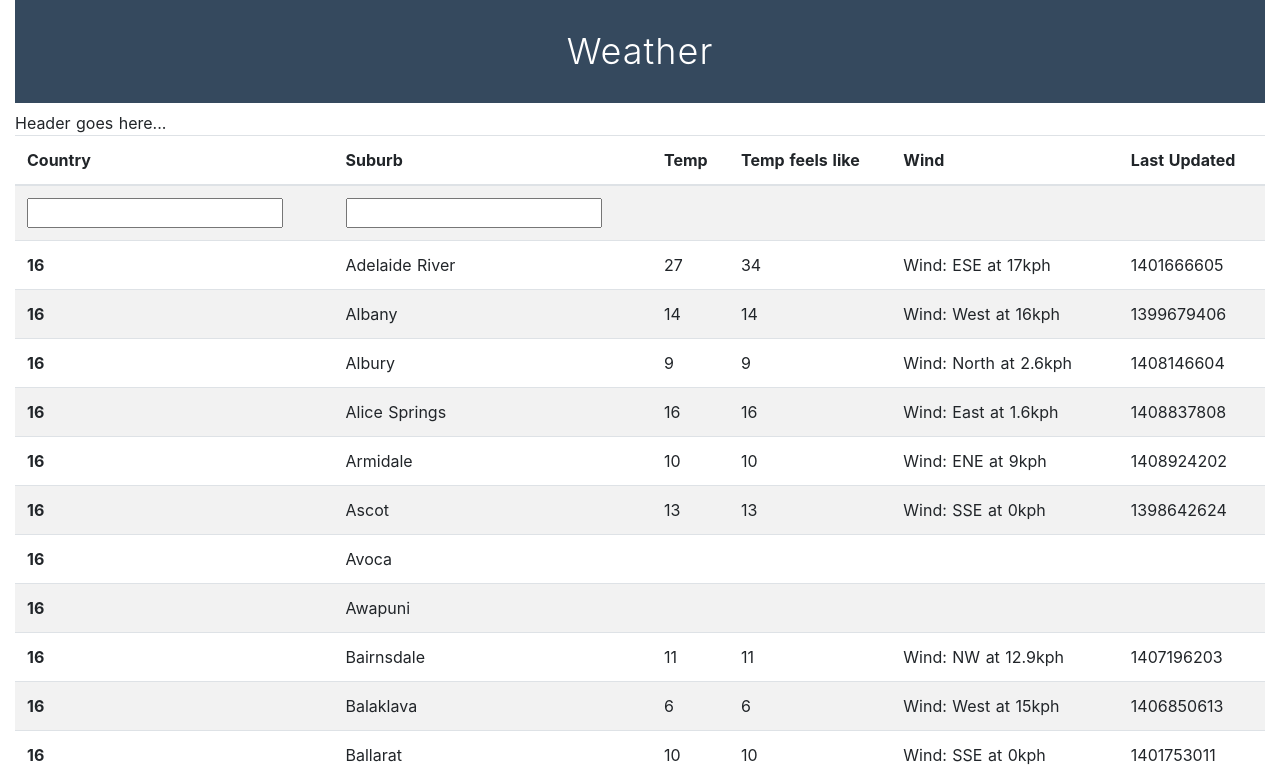
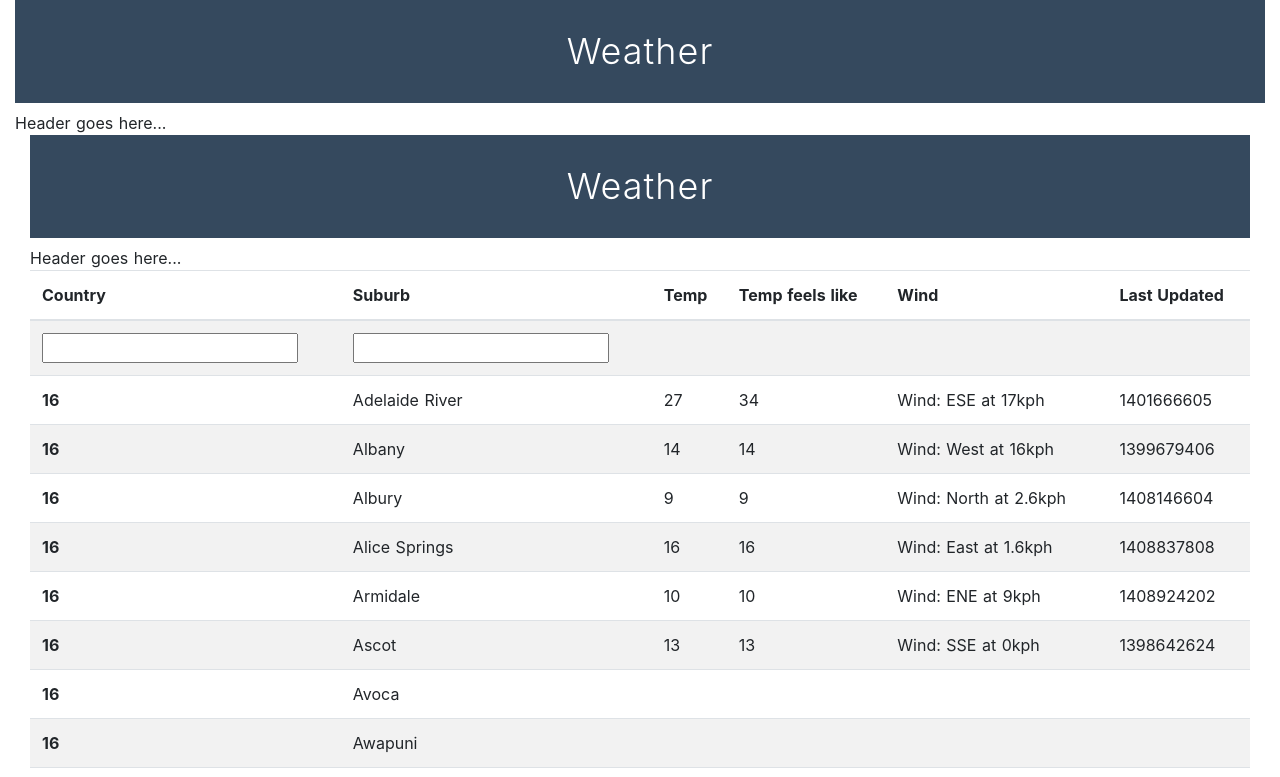
Before and after one commit to shahrum/Vue-Nuxt-Weather-App, a Nuxt app: page / in a window 1280 px wide. Shown: the top 777 px of the page. Built offline with nearby package versions, Linux system fonts and the light colour scheme.

Commit message:
convert the weather list onto a component

```diff
--- /dev/null
+++ b/components/weather-lists.vue
@@ -0,0 +1,69 @@
+<template>
+  <div class="container-fluid">
+    <div>
+      <!-- <Logo /> -->
+      <h1 class="title">Weather</h1>
+      <div class="content">
+        <div class="content__header">Header goes here...</div>
+        <div class="content__country-lists">
+          <div class="content__country-lists__filter"></div>
+          <div class="content__country-lists__container">
+            <table class="table table-striped">
+              <thead>
+                <tr>
+                  <th scope="col">Country</th>
+                  <th scope="col">Suburb</th>
+                  <th scope="col">Temp</th>
+                  <th scope="col">Temp feels like</th>
+                  <th scope="col">Wind</th>
+                  <th scope="col">Last Updated</th>
+                </tr>
+              </thead>
+              <tbody>
+                <tr>
+                  <th scope="row"><input /></th>
+                  <td><input /></td>
+                  <td></td>
+                  <td></td>
+                  <td></td>
+                  <td></td>
+                </tr>
+                <tr
+                  v-for="item in items"
+                  :key="item._venueID"
+                  @click="goToDetailedInfo(item)"
+                >
+                  <th scope="row">{{ item._country._countryID }}</th>
+                  <td>{{ item._name }}</td>
+                  <td>{{ item._weatherTemp }}</td>
+                  <td>{{ item._weatherFeelsLike }}</td>
+                  <td>{{ item._weatherWind }}</td>
+                  <td>{{ item._weatherLastUpdated }}</td>
+                </tr>
+              </tbody>
+            </table>
+          </div>
+        </div>
+      </div>
+    </div>
+  </div>
+</template>
+
+<script lang="ts">
+import Vue from 'vue'
+export default Vue.extend({
+  name: 'WeatherListsComponent',
+  props: {
+    items: Array,
+  },
+  methods: {
+    goToDetailedInfo: (val: any): void => {
+      console.log(val)
+    },
+  },
+})
+</script>
+
+<style lang="scss" scoped>
+@import '@/assets/_variable.scss';
+</style>
--- a/pages/index.vue
+++ b/pages/index.vue
@@ -8,36 +8,7 @@
         <div class="content__country-lists">
           <div class="content__country-lists__filter"></div>
           <div class="content__country-lists__container">
-            <table class="table table-striped">
-              <thead>
-                <tr>
-                  <th scope="col">Country</th>
-                  <th scope="col">Suburb</th>
-                  <th scope="col">Temp</th>
-                  <th scope="col">Temp feels like</th>
-                  <th scope="col">Wind</th>
-                  <th scope="col">Last Updated</th>
-                </tr>
-              </thead>
-              <tbody>
-                <tr>
-                  <th scope="row"><input /></th>
-                  <td><input /></td>
-                  <td></td>
-                  <td></td>
-                  <td></td>
-                  <td></td>
-                </tr>
-                <tr v-for="item in items.data" :key="item._venueID">
-                  <th scope="row">{{ item._country._countryID }}</th>
-                  <td>{{ item._name }}</td>
-                  <td>{{ item._weatherTemp }}</td>
-                  <td>{{ item._weatherFeelsLike }}</td>
-                  <td>{{ item._weatherWind }}</td>
-                  <td>{{ item._weatherLastUpdated }}</td>
-                </tr>
-              </tbody>
-            </table>
+            <WeatherListsComponent :items="items.data" />
           </div>
         </div>
       </div>
@@ -48,11 +19,20 @@
 <script lang="ts">
 import Vue from 'vue'
 import { data } from '../assets/data'
+import WeatherListsComponent from '../components/weather-lists.vue'
 export default Vue.extend({
+  components: {
+    WeatherListsComponent,
+  },
   data() {
     return {
       items: data,
     }
+  },
+  methods: {
+    goToDetailedInfo: (val: any): void => {
+      console.log(val)
+    },
   },
 })
 </script>
```
